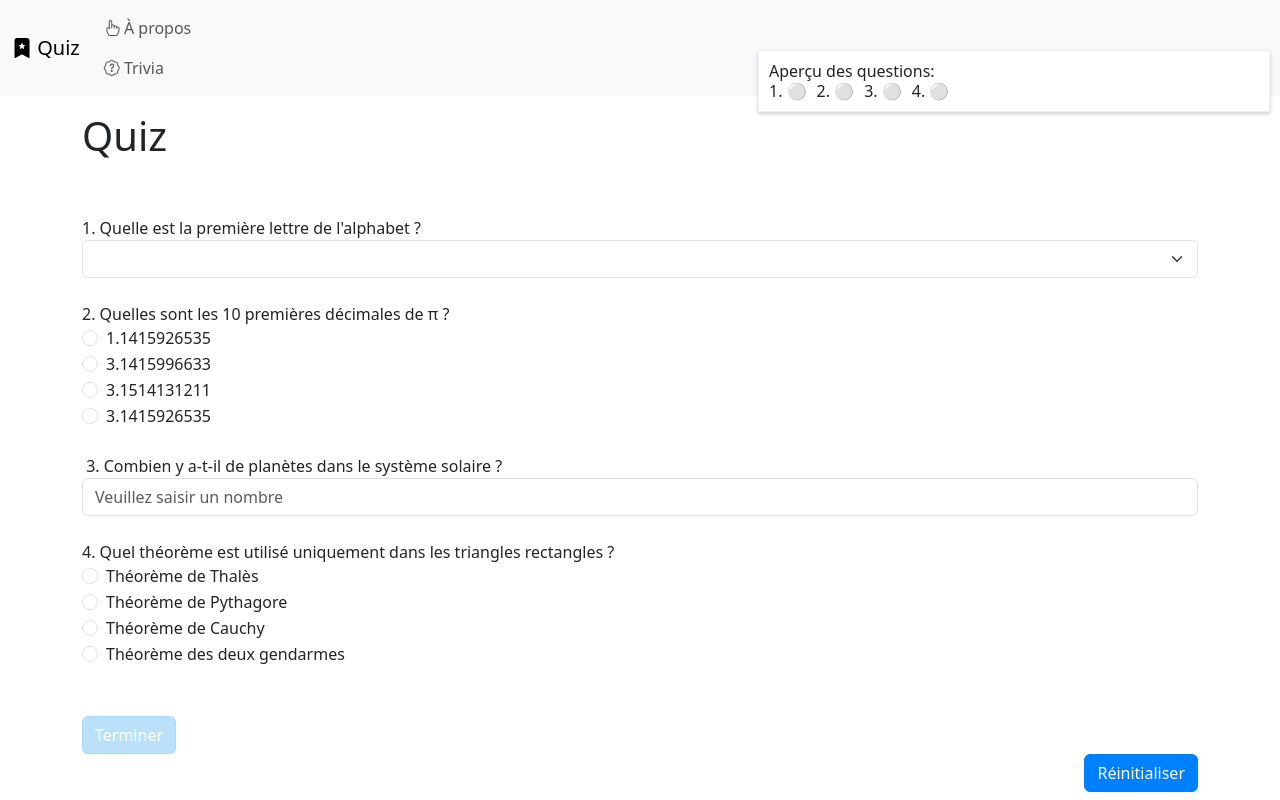
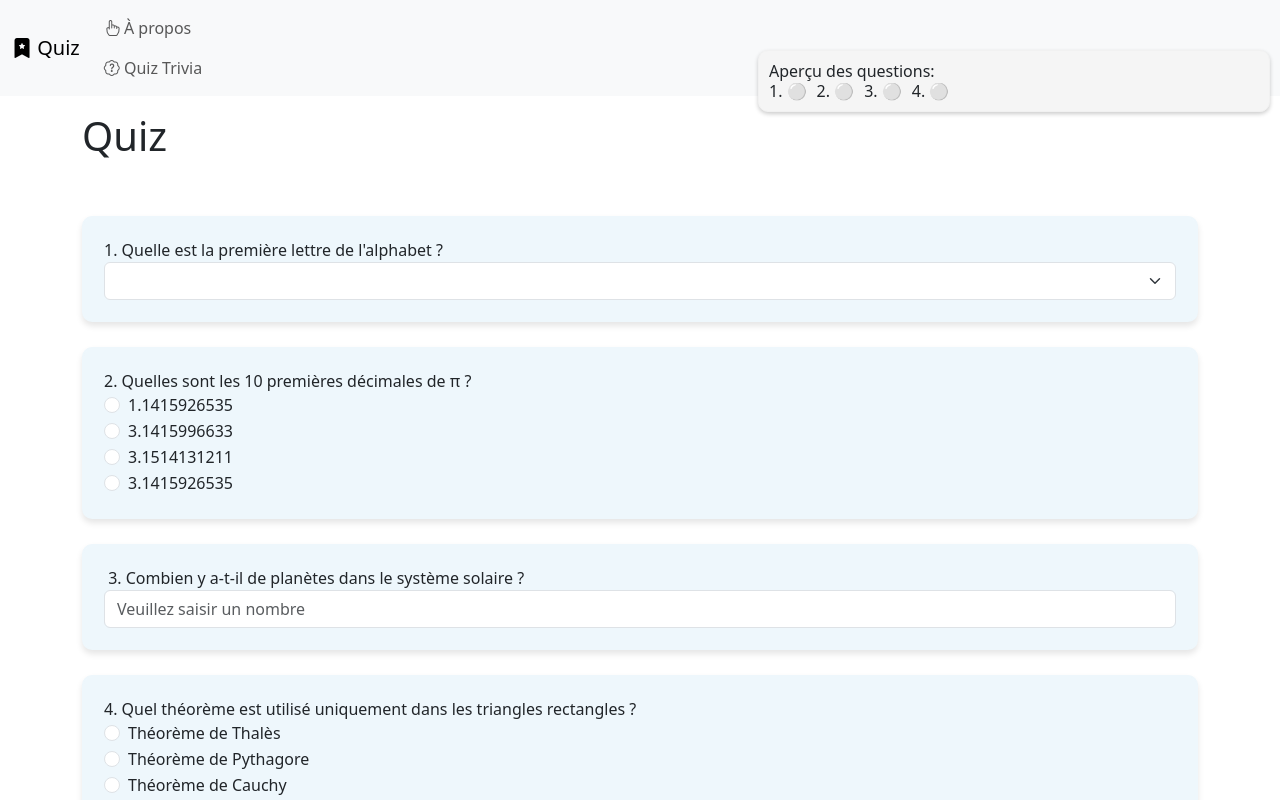
Before and after one commit to hepl-bs21inf5/sem07-project-Mia3105, a Vue app: page /#/ in a window 1280 px wide. Shown: the top 800 px of the page. Built offline with nearby package versions, Linux system fonts and the light colour scheme.

Commit message:
Ajouter décoration

```diff
--- a/src/App.vue
+++ b/src/App.vue
@@ -32,7 +32,7 @@ import { RouterLink, RouterView } from 'vue-router'
             </RouterLink>
             <RouterLink class="nav-link" to="/trivia">
               <i class="bi bi-patch-question"></i>
-              Trivia
+              Quiz Trivia
             </RouterLink>
           </li>
         </ul>
--- a/src/assets/main.css
+++ b/src/assets/main.css
@@ -1,8 +1,8 @@
 /* https://getbootstrap.com/docs/5.3/components/buttons/#variables */
 .btn-primary {
   --bs-btn-color: #fff;
-  --bs-btn-bg: #0080ff;
-  --bs-btn-border-color: #0080ff;
+  --bs-btn-bg: #008cff;
+  --bs-btn-border-color: #008cff;
   --bs-btn-hover-color: #fff;
   --bs-btn-hover-bg: #0d11fd;
   --bs-btn-hover-border-color: #0d11fd;
--- a/src/components/QuestionRadio.vue
+++ b/src/components/QuestionRadio.vue
@@ -66,7 +66,7 @@ watch(
 
   <div v-if="model === QuestionState.Correct || model === QuestionState.Wrong">
     <p v-if="model === QuestionState.Correct" class="text-success">Juste !</p>
-    <p v-else class="text-danger">Faux ! La réponse était : {{ answer }}</p>
+    <p v-else class="text-danger">Faux ! La réponse était : {{ answerText }}</p>
     <p class="blockquote-footer">{{ props.answerDetail }}</p>
   </div>
 </template>
--- a/src/components/QuestionSelect.vue
+++ b/src/components/QuestionSelect.vue
@@ -1,5 +1,5 @@
 <script setup lang="ts">
-import { defineModel, defineProps, type PropType, ref, watch } from 'vue'
+import { defineModel, defineProps, type PropType, ref, watch, computed } from 'vue'
 import { QuestionState } from '@/utils/models'
 
 const model = defineModel<QuestionState>()
@@ -13,6 +13,11 @@ const props = defineProps({
     required: true,
   },
 })
+
+const answerText = computed<string>(() =>
+    props.options.find((option) => option.value === props.answer)?.text ??
+    props.answer,
+    );
 
 const value = ref<string | null>(null)
 
@@ -38,20 +43,21 @@ watch(
 </script>
 
 <template>
-  <div>
-    <label class="from-select" :for="props.id">{{ props.text }}</label>
+    {{ props.text }}
     <select
       :id="props.id"
       v-model="value"
       class="form-select"
       type="select"
       :name="props.id"
+      :anwser="answerText"
       :disabled="
         model === QuestionState.Submit ||
         model === QuestionState.Correct ||
         model === QuestionState.Wrong
       "
     >
+    <label class="from-select" :for="props.id"/>
       <option v-for="option in props.options" :key="option.value" class="form-select">
         {{ option.text }}
       </option>
@@ -59,10 +65,9 @@ watch(
 
     <div v-if="model === QuestionState.Correct || model === QuestionState.Wrong">
       <p v-if="model === QuestionState.Correct" class="text-success">Juste !</p>
-      <p v-else class="text-danger">Faux ! La réponse était : {{ props.answer }}</p>
+      <p v-else class="text-danger">Faux ! La réponse était : {{ answerText }}</p>
       <p class="blockquote-footer">{{ props.answerDetail }}</p>
     </div>
-  </div>
 </template>
 
 <style scoped>
--- a/src/components/QuizForm.vue
+++ b/src/components/QuizForm.vue
@@ -44,10 +44,10 @@ const questionRadiooptionsshuffle1 = ref(
 
 const questionRadiooptionsshuffle2 = ref(
   shuffleArray([
-    { value: 'Théorème de Thalès', text: 'Théorème de Thalès' },
-    { value: 'Théorème des deux gendarmes', text: 'Théorème des deux gendarmes' },
-    { value: 'Théorème de Pythagore', text: 'Théorème de Pythagore' },
-    { value: 'Théorème de Cauchy', text: 'Théorème de Cauchy' },
+    { value: 'thalès', text: 'Théorème de Thalès' },
+    { value: 'gendarmes', text: 'Théorème des deux gendarmes' },
+    { value: 'pythagore', text: 'Théorème de Pythagore' },
+    { value: 'cauchy', text: 'Théorème de Cauchy' },
   ]),
 )
 
@@ -73,11 +73,12 @@ function reset(event: Event): void {
     <br />
     <div
       v-if="submitted"
-      style="width: 110px; background: #0080ff; padding: 10px; color: white; border-radius: 10px"
+      style="width: 110px; background: #008cff; padding: 10px; color: white; border-radius: 10px"
     >
       Score : {{ score }} / {{ totalScore }}
     </div>
     <br />
+    <div class="boxquestion">
     <QuestionSelect
       id="jour"
       v-model="questionStates[0]"
@@ -93,9 +94,10 @@ function reset(event: Event): void {
         { value: 'y', text: 'y' },
       ]"
       answer-detail="C'est a."
-    />
+    /></div>
 
-    <br />
+
+    <div class="boxquestion">
     <QuestionRadio
       id="pi"
       v-model="questionStates[1]"
@@ -103,10 +105,10 @@ function reset(event: Event): void {
       text="2. Quelles sont les 10 premières décimales de π ?"
       :options="questionRadiooptionsshuffle1"
       answer-detail="Que (3) j' (1) aime (4) à (1) faire (5) apprendre (9) ce (2) nombre (6) utile (5) aux (3) sages (5)."
-    />
+    /></div>
 
-    <br />
 
+    <div class="boxquestion">
     <QuestionText
       id="planète"
       v-model="questionStates[2]"
@@ -114,20 +116,21 @@ function reset(event: Event): void {
       text="3. Combien y a-t-il de planètes dans le système solaire ?"
       placeholder="Veuillez saisir un nombre"
       answer-detail="Les 8 planètes sont Mercure, Venus, Terre, Mars, Jupiter, Saturne, Uranus, Neptune. Pluton n'est plus considérée comme une planète depuis 2006."
-    />
+    /></div>
 
-    <br />
 
+
+    <div class="boxquestion">
     <QuestionRadio
       id="theoreme"
       v-model="questionStates[3]"
-      answer="Théorème de Pythagore"
+      answer="pythagore"
       text="4. Quel théorème est utilisé uniquement dans les triangles rectangles ?"
       :options="questionRadiooptionsshuffle2"
       answer-detail="Le théorème de Pythagore permet de faire un lien entre les angles et les longueurs dans un triangle rectangle."
-    />
+    /></div>
 
-    <br /><br />
+    <br />
     <div class="boxsatutquestions">
       Aperçu des questions:
       <br />
@@ -154,12 +157,22 @@ function reset(event: Event): void {
 </template>
 
 <style scoped>
+
+.boxquestion {
+  border: 2px solid rgb(238, 247, 252);
+  border-radius: 10px;
+  background: rgb(238, 247, 252);
+  padding: 20px;
+  margin-bottom: 25px;
+  box-shadow: rgba(0, 0, 0, 0.1) 0px 4px 6px;
+}
 .boxsatutquestions {
   position: fixed;
   top: 5%;
   right: 0px;
   width: 40%;
-  background: white;
+  border-radius: 10px;
+  background: rgb(245, 245, 245);
   text-align: left;
   padding: 10px;
   border: 1px solid rgb(241, 241, 241);
--- a/src/components/QuizTrivia.vue
+++ b/src/components/QuizTrivia.vue
@@ -81,9 +81,8 @@ watch(
       Score : {{ score }} / {{ totalScore }}
     </div>
     <br />
-
+    <div v-for="(question, index) in questions" :key="index" class="boxquestion">
     <QuestionRadio
-      v-for="(question, index) in questions"
       :id="index.toString()"
       :key="index"
       v-model="questionStates[index]"
@@ -96,7 +95,8 @@ watch(
           text: answer,
         })),
       ]"
-    />
+
+    /></div>
 
     <br /><br />
     <div class="boxsatutquestions">
@@ -128,12 +128,23 @@ watch(
 
 
 <style scoped>
+
+.boxquestion {
+  border: 2px solid rgb(238, 247, 252);
+  border-radius: 10px;
+  background: rgb(238, 247, 252);
+  padding: 20px;
+  margin-bottom: 25px;
+  box-shadow: rgba(0, 0, 0, 0.1) 0px 4px 6px;
+}
+
 .boxsatutquestions {
   position: fixed;
   top: 5%;
   right: 0px;
   width: 40%;
-  background: white;
+  border-radius: 10px;
+  background: rgb(245, 245, 245);
   text-align: left;
   padding: 10px;
   border: 1px solid rgb(241, 241, 241);
--- a/src/views/TriviaView.vue
+++ b/src/views/TriviaView.vue
@@ -4,7 +4,7 @@
 
 <template>
   <div class="container mt-3">
-    <h1>Trivia</h1>
+    <h1>Quiz Trivia</h1>
     <QuizTrivia />
     Source :
     <a href="https://opentdb.com/" target="_blank">Open Trivia Database</a>
```
Also changed, not shown: 1 other file (tests, documents, lock files or other folders).
